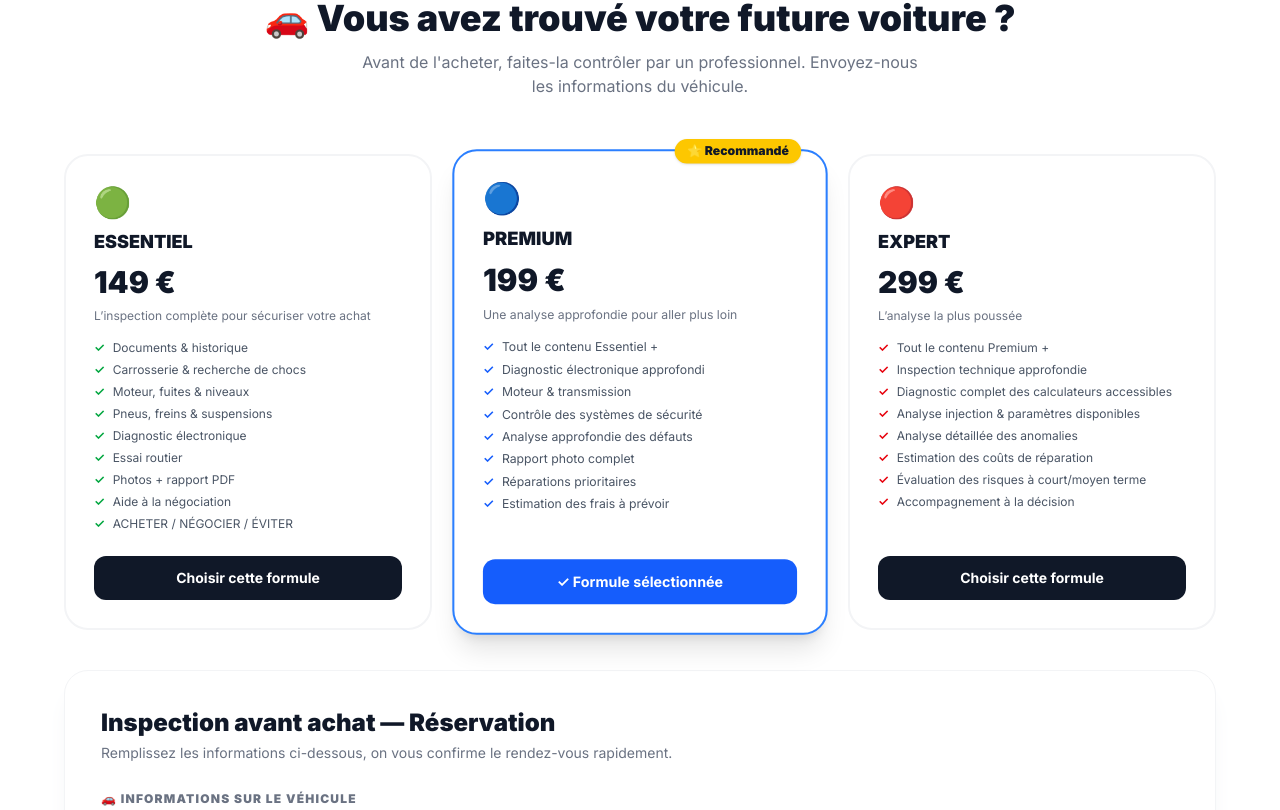
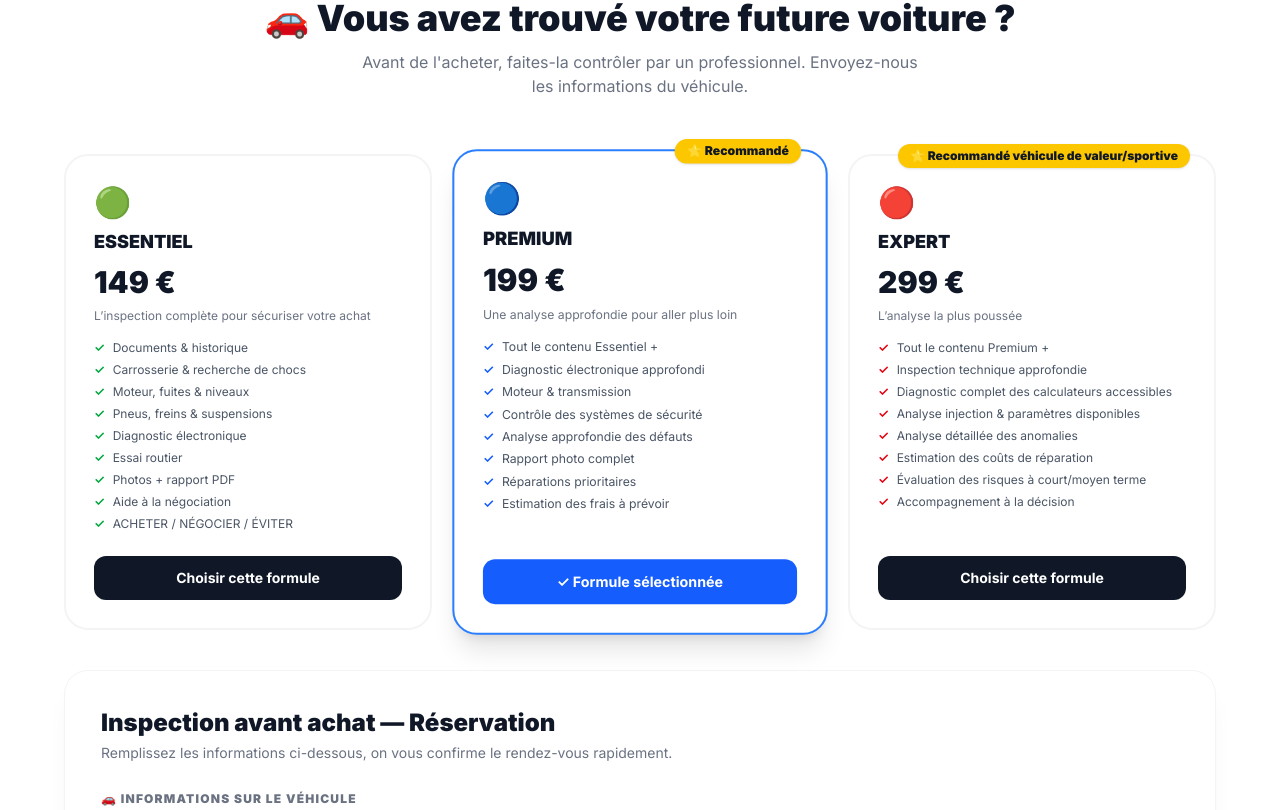
Before and after one commit to rmautomotive-bot/rmautomotive-site, a Next.js app: page /expertise in a window 1280 px wide. Shown: the part 1030-1840 px from the top of the page. Built offline with nearby package versions, Linux system fonts and the light colour scheme.

Commit message:
Déplacer badge Recommandé sur Expert pour véhicule de valeur/sportive

```diff
--- a/components/InspectionBooking.tsx
+++ b/components/InspectionBooking.tsx
@@ -59,7 +59,7 @@ const tiers: Tier[] = [
     nom: 'EXPERT',
     prix: '299 €',
     sousTitre: 'L’analyse la plus poussée',
-    badge: null,
+    badge: '⭐ Recommandé véhicule de valeur/sportive',
     items: [
       'Tout le contenu Premium +',
       'Inspection technique approfondie',
```
